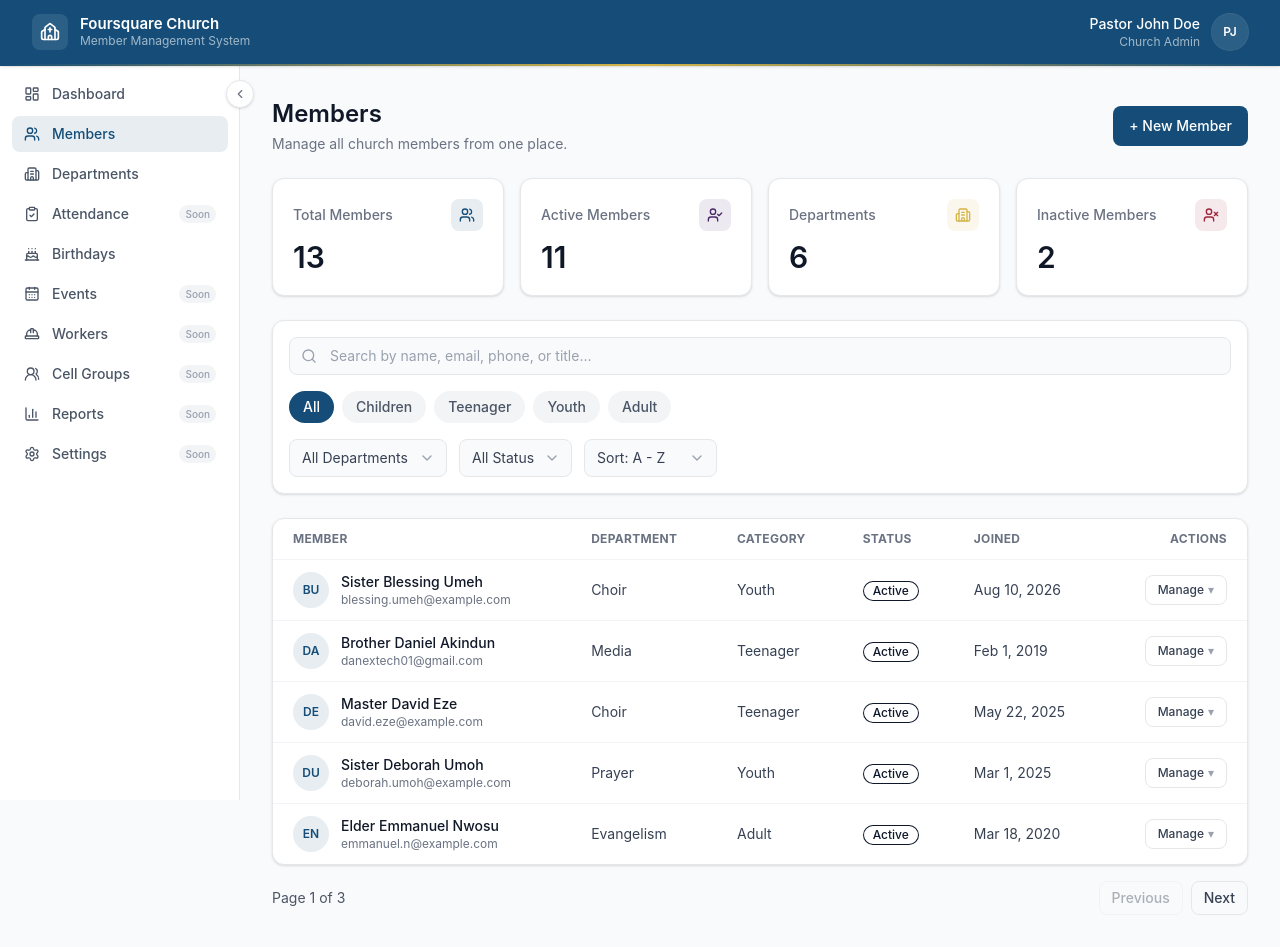
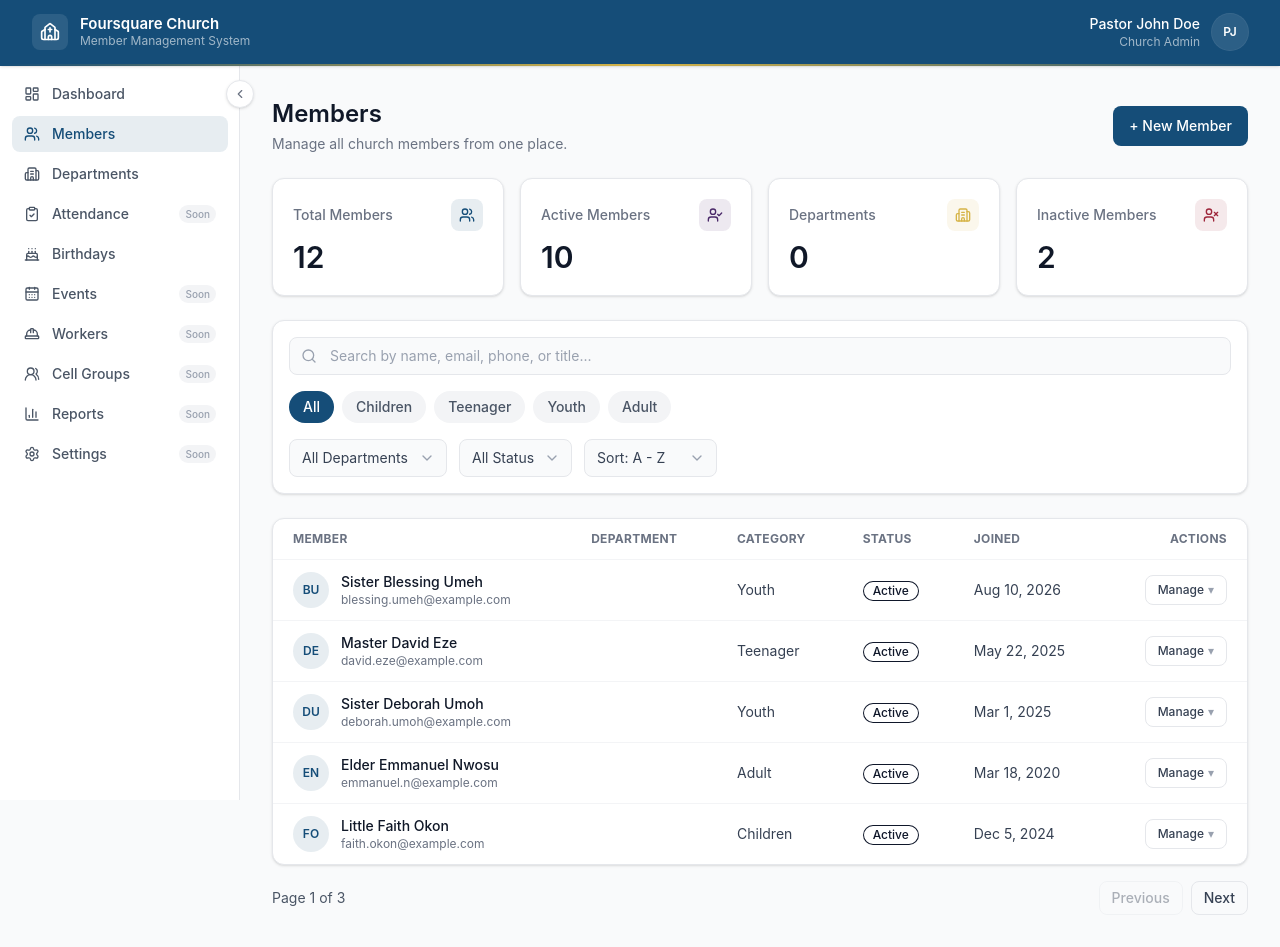
Before and after one commit to FGC-OLUGOKE/FGC-Olugoke-Database, a React (Vite) app in the folder frontend/: page /members in a window 1280 px wide. Built offline with nearby package versions, Linux system fonts and the light colour scheme.

Commit message:
Change 'department' to 'departments' in mock data

```diff
--- a/frontend/src/features/members/mockData.js
+++ b/frontend/src/features/members/mockData.js
@@ -16,7 +16,7 @@ const mockMembers = [
     email: "john.doe@example.com",
     phone: "08012345678",
     address: "12 Adeola Street, Lagos",
-    department: "Choir",
+    departments: ["Choir"],
     category: "Adult",
     status: "Active",
     dateJoined: "2023-02-14",
@@ -37,7 +37,7 @@ const mockMembers = [
     email: "grace.okafor@example.com",
     phone: "08023456789",
     address: "5 Palm Avenue, Lagos",
-    department: "Media",
+    departments: ["Media"],
     category: "Youth",
     status: "Active",
     dateJoined: "2024-06-01",
@@ -58,7 +58,7 @@ const mockMembers = [
     email: "samuel.a@example.com",
     phone: "08034567890",
     address: "8 Unity Road, Lagos",
-    department: "Ushering",
+    departments: ["Ushering"],
     category: "Adult",
     status: "Inactive",
     dateJoined: "2022-11-20",
@@ -79,7 +79,7 @@ const mockMembers = [
     email: "mary.j@example.com",
     phone: "08045678901",
     address: "3 Faith Close, Lagos",
-    department: "Children Church",
+    departments: ["Children Church"],
     category: "Adult",
     status: "Active",
     dateJoined: "2025-01-10",
@@ -100,7 +100,7 @@ const mockMembers = [
     email: "david.eze@example.com",
     phone: "08056789012",
     address: "20 Grace Avenue, Lagos",
-    department: "Choir",
+    departments: ["Choir"],
     category: "Teenager",
     status: "Active",
     dateJoined: "2025-05-22",
@@ -121,7 +121,7 @@ const mockMembers = [
     email: "ruth.bello@example.com",
     phone: "08067890123",
     address: "14 Hope Street, Lagos",
-    department: "Prayer",
+    departments: ["Prayer"],
     category: "Youth",
     status: "Inactive",
     dateJoined: "2021-09-03",
@@ -142,7 +142,7 @@ const mockMembers = [
     email: "emmanuel.n@example.com",
     phone: "08078901234",
     address: "1 Victory Lane, Lagos",
-    department: "Evangelism",
+    departments: ["Evangelism"],
     category: "Adult",
     status: "Active",
     dateJoined: "2020-03-18",
@@ -163,7 +163,7 @@ const mockMembers = [
     email: "faith.okon@example.com",
     phone: "08089012345",
     address: "9 Joy Crescent, Lagos",
-    department: "Children Church",
+    departments: ["Children Church"],
     category: "Children",
     status: "Active",
     dateJoined: "2024-12-05",
@@ -184,7 +184,7 @@ const mockMembers = [
     email: "peter.achebe@example.com",
     phone: "08090123456",
     address: "22 Bright Street, Lagos",
-    department: "Media",
+    departments: ["Media", "Evangelism"],
     category: "Adult",
     status: "Active",
     dateJoined: "2026-08-05",
@@ -205,7 +205,7 @@ const mockMembers = [
     email: "blessing.umeh@example.com",
     phone: "08001234567",
     address: "6 Peace Avenue, Lagos",
-    department: "Choir",
+    departments: ["Choir"],
     category: "Youth",
     status: "Active",
     dateJoined: "2026-08-10",
@@ -226,7 +226,7 @@ const mockMembers = [
     email: "deborah.umoh@example.com",
     phone: "", // deliberately missing — for Birthdays page contact-action tests
     address: "11 Mercy Lane, Lagos",
-    department: "Prayer",
+    departments: ["Prayer"],
     category: "Youth",
     status: "Active",
     dateJoined: "2025-03-01",
@@ -247,7 +247,7 @@ const mockMembers = [
     email: "", // deliberately missing — for Birthdays page contact-action tests
     phone: "08011122233",
     address: "17 Comfort Road, Lagos",
-    department: "Ushering",
+    departments: ["Ushering"],
     category: "Adult",
     status: "Active",
     dateJoined: "2024-07-01",
@@ -256,27 +256,6 @@ const mockMembers = [
     cellGroup: "Central Cell",
     serviceUnit: "",
   },
-  {
-    id: 13,
-    title: "Brother",
-    firstName: "Daniel",
-    lastName: "Akindun",
-    gender: "Male",
-    dateOfBirth: "2005-08-16",
-    maritalStatus: "Single",
-    occupation: "FullStack Developer",
-    email: "danextech01@gmail.com",
-    phone: "08140392513",
-    address: "13 Ifelodun Street",
-    department: "Media",
-    category: "Teenager",
-    status: "Active",
-    dateJoined: "2019-02-01",
-    baptized: true,
-    worker: false,
-    cellGroup: "Central Cell",
-    serviceUnit: "",
-  },
 ];
 
 export default mockMembers;
```
